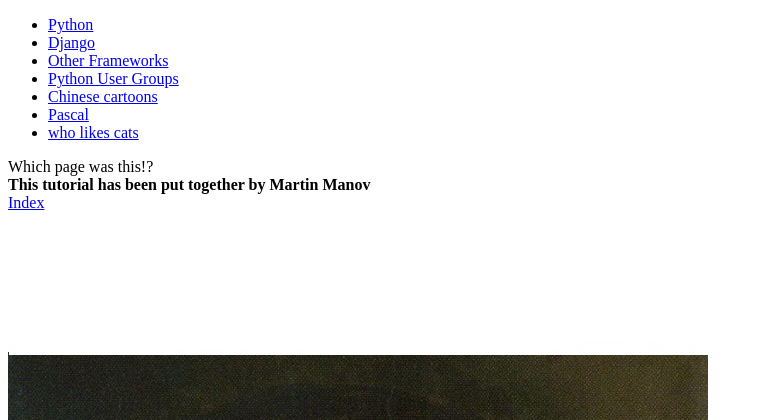
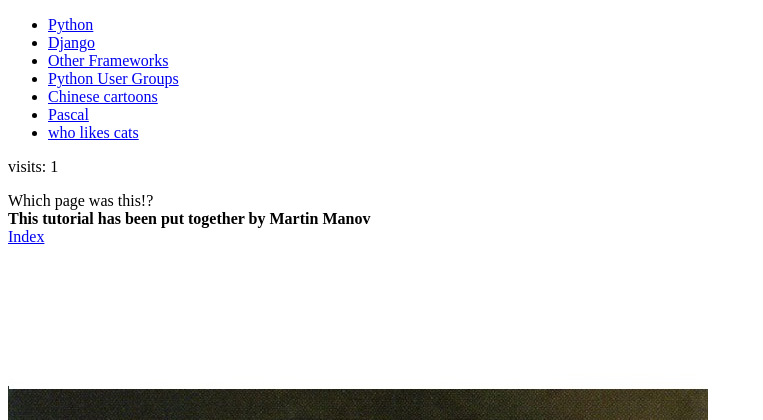
Before and after one commit to mrmblackjack/tango_with_django_project, a Django app: page /about/ in a window 1280 px wide. Shown: the top 420 px of the page, without its empty margins (0-763 px from the left). Run offline with Django 3.2, Linux system fonts and the light colour scheme; data comes from the database, SQL or seed files in the repository; both versions use the stored data as it was after the commit.

Commit message:
Chapter 10 Done

```diff
--- a/rango/views.py
+++ b/rango/views.py
@@ -16,8 +16,11 @@
     category_list=Category.objects.order_by('-likes')[:5]
     page_list = Page.objects.order_by('-views')[:5]
     context_dict={'categories':category_list, 'pages' : page_list,}
+
+    visitor_cookie_handler(request)
+    context_dict['visits'] = request.session['visits']
+
     response = render(request, 'rango/index.html', context=context_dict)
-    visitor_cookie_handler(request, response)
     return response
 
 def about(request):
@@ -25,7 +28,9 @@
         print("TEST COOKIE WORKED!")
         request.session.delete_test_cookie()
 
+    visitor_cookie_handler(request)
     context_dict={'boldmessage':"This tutorial has been put together by Martin Manov"}
+    context_dict['visits'] = request.session['visits']
     return render(request, 'rango/about.html', context=context_dict)
 
 def show_category(request,category_name_slug):
@@ -157,22 +162,26 @@
     logout(request)
     return HttpResponseRedirect(reverse('index'))
 
-def visitor_cookie_handler(request, response):
-    # Get the number of visits to the site.
-    # We use the COOKIES.get() function to obtain the visits cookie.
-    # If the cookie exists, the value returned is casted to an integer.
-    # If the cookie doesn't exist, then the default value of 1 is used.
-    visits = int(request.COOKIES.get('visits', '1'))
-    last_visit_cookie = request.COOKIES.get('last_visit', str(datetime.now()))
-    last_visit_time = datetime.strptime(last_visit_cookie[:-7], '%Y-%m-%d %H:%M:%S')
 
-    # If it's been more than a day since the last visit...
-    if (datetime.now() - last_visit_time).days> 0:
+
+# A helper method
+def get_server_side_cookie(request, cookie, default_val=None):
+    val = request.session.get(cookie)
+    if not val:
+        val = default_val
+    return val
+
+
+def visitor_cookie_handler(request):
+    visits = int(get_server_side_cookie(request, 'visits', '1'))
+    last_visit_cookie = get_server_side_cookie(request, 'last_visit', str(datetime.now()))
+    last_visit_time = datetime.strptime(last_visit_cookie[:-7], '%Y-%m-%d  %H:%M:%S')
+    if (datetime.now() - last_visit_time).days > 0:
         visits = visits + 1
-        # Update the last visit cookie now that we have updated the count
-        response.set_cookie('last_visit', str(datetime.now()))
+        request.session['last_visit'] = str(datetime.now())
     else:
-        # Set the last visit cookie
-        response.set_cookie('last_visit', last_visit_cookie)
-    # Update/set the visits cookies
-    response.set_cookie('visits', visits)
+
+        request.session['last_visit'] = last_visit_cookie
+
+
+    request.session['visits'] = visits
--- a/templates/rango/about.html
+++ b/templates/rango/about.html
@@ -6,6 +6,7 @@
 
 
         <div>
+            <div><p>visits: {{ visits }}<p></div>
             Which page was this!? <br />
             <strong>{{ boldmessage }}</strong><br />
         </div>
```
Also changed, not shown: db.sqlite3.
